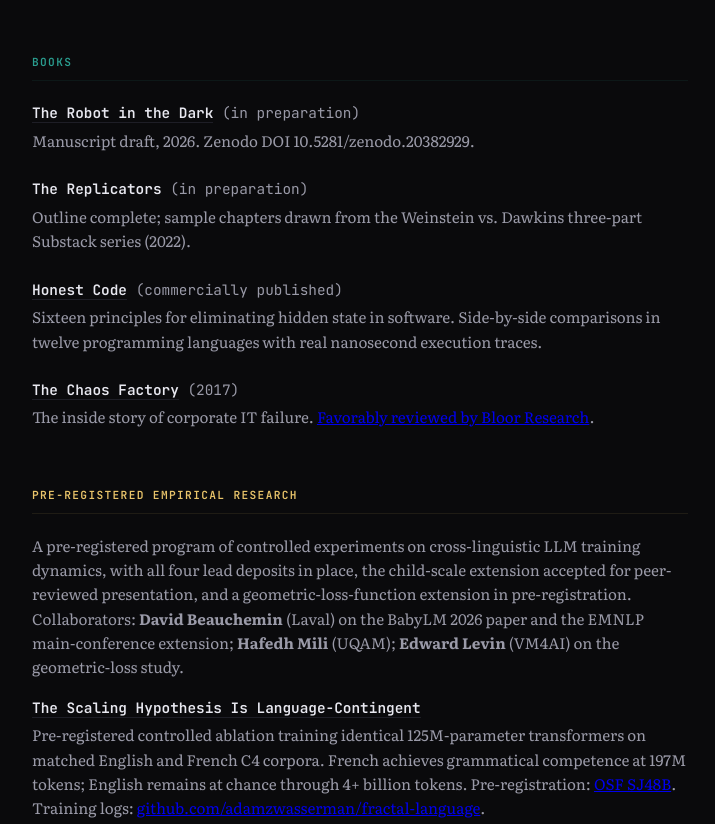
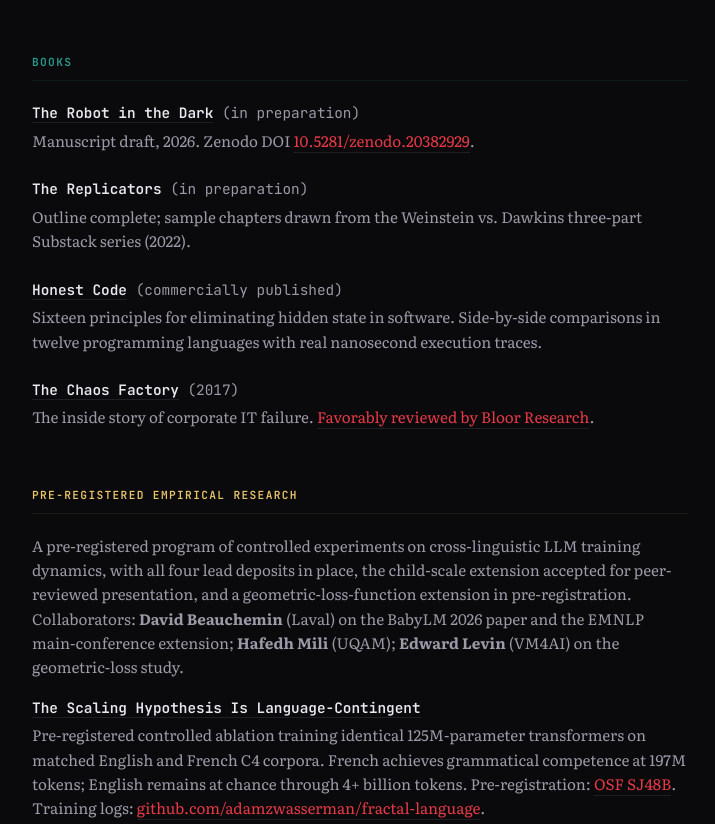
Before and after one commit to adamzwasserman/adam-hub, a plain HTML site: page public/index.html in a window 1280 px wide. Shown: the part 1502-2326 px from the top of the page, without its empty margins (280-995 px from the left). Drawn offline with Linux system fonts and the light colour scheme.

Commit message:
Make Robot in the Dark DOI a visible clickable link

```diff
--- a/public/index.html
+++ b/public/index.html
@@ -239,7 +239,7 @@
 
     <div class="hub__item">
       <h3 class="hub__item-name"><a href="https://doi.org/10.5281/zenodo.20382929">The Robot in the Dark</a> <span style="font-weight:400; color: var(--text-dim);">(in preparation)</span></h3>
-      <p class="hub__item-desc">Manuscript draft, 2026. Zenodo DOI 10.5281/zenodo.20382929.</p>
+      <p class="hub__item-desc">Manuscript draft, 2026. Zenodo DOI <a href="https://doi.org/10.5281/zenodo.20382929">10.5281/zenodo.20382929</a>.</p>
     </div>
 
     <div class="hub__item">
--- a/public/style.css
+++ b/public/style.css
@@ -158,6 +158,17 @@ body {
   line-height: 1.6;
 }
 
+.hub__item-desc a {
+  color: var(--red);
+  text-decoration: none;
+  border-bottom: 1px solid var(--border);
+  transition: border-color 0.2s;
+}
+
+.hub__item-desc a:hover {
+  border-color: var(--red);
+}
+
 /* ===== PROJECT TABLE ===== */
 
 .hub__table {
```
